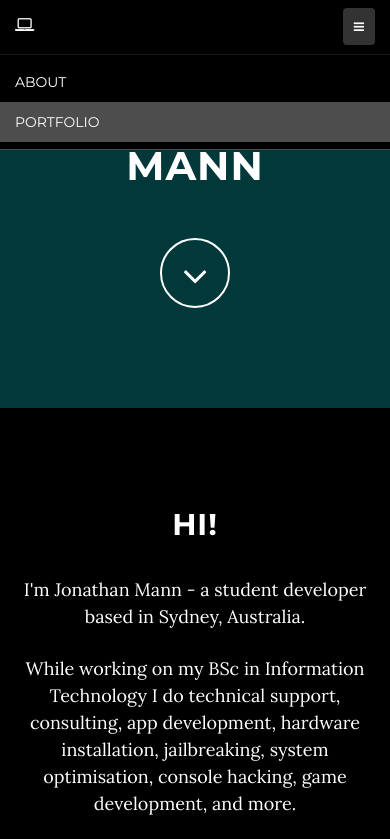
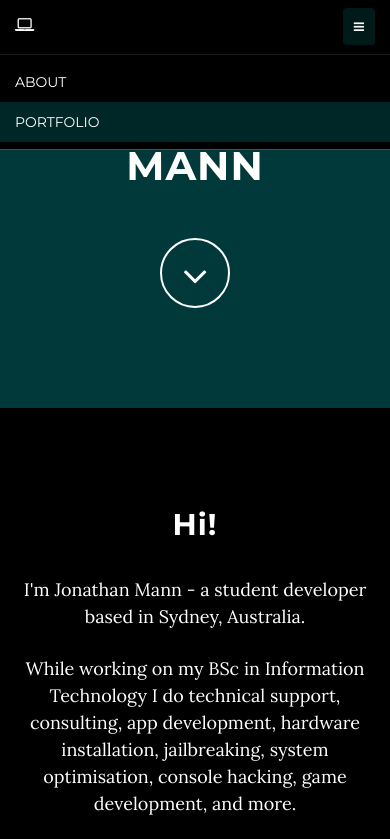
Before and after one commit to jmanndev/jmanndev.github.io, a website: page index.html in a window 390 px wide. Both pictures are taken after a click on the button 358 px from the left and 26 px from the top of the page. Shown: the top 839 px of the page. Drawn offline with nearby package versions, Linux system fonts and the light colour scheme; some packages are replaced by stand-ins of ours.

Commit message:
Add custom css

```diff
--- /dev/null
+++ b/css/styles.css
@@ -0,0 +1,17 @@
+h2 {
+  text-transform: none;
+}
+
+.navbar-custom .navbar-toggle {
+  background-color: rgba(0, 128, 128, 0.2);
+}
+
+@media (min-width: 768px) {
+  .navbar-custom.top-nav-collapse {
+    border-bottom: 1px solid rgba(0, 128, 128, 0.3);
+  }
+}
+
+.navbar-custom .nav li.active a {
+  background-color: rgba(0, 128, 128, 0.3);
+}
--- a/index.html
+++ b/index.html
@@ -30,6 +30,8 @@
 
     <!-- Theme CSS -->
     <link href="css/grayscale.min.css" rel="stylesheet">
+    <!-- Custom CSS -->
+    <link href="css/styles.css" rel="stylesheet"/>
 
     <!-- HTML5 Shim and Respond.js IE8 support of HTML5 elements and media queries -->
     <!-- WARNING: Respond.js doesn't work if you view the page via file:// -->
```
